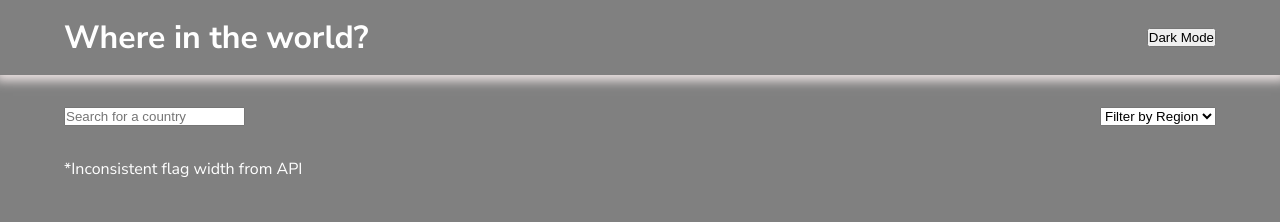
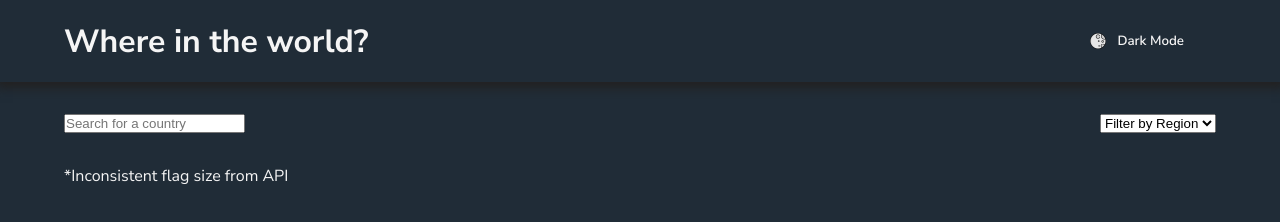
Before and after one commit to franc51/rest-countries-api-with-color-theme-switcher-master, a plain HTML site: page index.html in a window 1280 px wide. Both pictures are taken after a click on the button "Dark Mode". Drawn offline with Linux system fonts and the light colour scheme; no server answers.

Commit message:
finished darkmode

```diff
--- a/index.css
+++ b/index.css
@@ -12,7 +12,7 @@ body {
   justify-content: space-between;
   align-items: center;
   padding: 1rem 4rem;
-  box-shadow: 1px 1px 10px 5px rgb(233, 224, 224);
+  box-shadow: 1px 1px 10px 5px rgb(187, 187, 187);
 }
 .countries_actions {
   display: flex;
@@ -23,7 +23,7 @@ body {
 .countries_list_container {
   display: grid;
   grid-template-columns: repeat(4, 1fr);
-  gap: 5rem;
+  gap: 4rem;
   padding: 1rem 4rem;
 }
 .flag-img {
@@ -41,7 +41,7 @@ body {
   flex-direction: column;
   align-items: center;
   overflow: hidden;
-  box-shadow: 1px 1px 10px 5px rgb(218, 214, 214);
+  box-shadow: 1px 1px 10px 5px rgb(187, 187, 187);
 }
 .country_info_ {
   padding: 1rem 2rem;
@@ -58,6 +58,23 @@ a {
 }
 .api-sucks {
   padding-left: 4rem;
+}
+.countries_header_theme_toggle {
+  border-radius: 0.5rem;
+  border: none;
+  padding: 1rem 2rem;
+  padding-left: 3rem;
+  background-color: white;
+  background-image: url(files/design/moon.png);
+  background-size: 1rem;
+  background-position: 1.3rem center;
+  background-repeat: no-repeat;
+  font-weight: 600;
+  font-family: "Nunito Sans";
+  cursor: pointer;
+}
+.countries_header_theme_toggle:hover {
+  box-shadow: 1px 1px 10px 5px rgb(197, 194, 194);
 }
 
 @media (max-width: 600px) {
--- a/index.html
+++ b/index.html
@@ -13,7 +13,7 @@
     <title>Document</title>
   </head>
   <body>
-    <div class="countries_header_container">
+    <div class="countries_header_container" id="countries_header_container">
       <h1 class="countries_header_logo">Where in the world?</h1>
       <button class="countries_header_theme_toggle" id="toggle_btn">
         Dark Mode
@@ -46,7 +46,7 @@
     </section>
 
     <section>
-      <p class="api-sucks"><span>*</span>Inconsistent flag width from API</p>
+      <p class="api-sucks"><span>*</span>Inconsistent flag size from API</p>
       <div class="countries_list_container" id="countries_list_container"></div>
     </section>
   </body>
--- a/index.js
+++ b/index.js
@@ -2,6 +2,9 @@ let countries = [];
 let container = document.getElementById("countries_list_container");
 let theme_toggle = document.getElementById("toggle_btn");
 let select_region = document.getElementById("countries_actions_select");
+countries_header_container = document.getElementById(
+  "countries_header_container"
+);
 let countries_actions_search = document.getElementById(
   "countries_actions_search"
 );
@@ -63,16 +66,36 @@ function displayCountries(data) {
 
 theme_toggle.addEventListener("click", () => {
   if (isLightMode) {
-    body.style.background = "gray";
-    body.style.color = "white";
+    body.style.background = "hsl(207, 26%, 17%)";
+    body.style.color = "whitesmoke";
+    countries_header_container.style.boxShadow =
+      "1px 1px 10px 5px rgb(34, 33, 33)";
+    theme_toggle.style.backgroundColor = "hsl(207, 26%, 17%)";
+
+    theme_toggle.style.color = "whitesmoke";
+    theme_toggle.style.backgroundImage = "url('files/design/moonDark.png')";
+
+    document.querySelectorAll(".country").forEach((country) => {
+      country.style.boxShadow = "1px 1px 10px 5px rgb(34, 33, 33)";
+    });
+
     isLightMode = false;
   } else {
     body.style.background = "white";
     body.style.color = "black";
+
+    document.querySelectorAll(".country").forEach((country) => {
+      country.style.boxShadow = "1px 1px 10px 5px rgb(187, 187, 187)";
+    });
+
+    theme_toggle.style.color = "black";
+    theme_toggle.style.backgroundImage = "url('files/design/moon.png')";
+    theme_toggle.style.backgroundColor = "white";
+    countries_header_container.style.boxShadow =
+      "1px 1px 10px 5px rgb(190, 184, 184)";
     isLightMode = true;
   }
 });
-
 select_region.addEventListener("change", (event) => {
   let selected_filter_region = event.target.value;
   getCountryByRegion(selected_filter_region);
```
Also changed, not shown: files/design/moon.png (added), files/design/moonDark.png (added).
